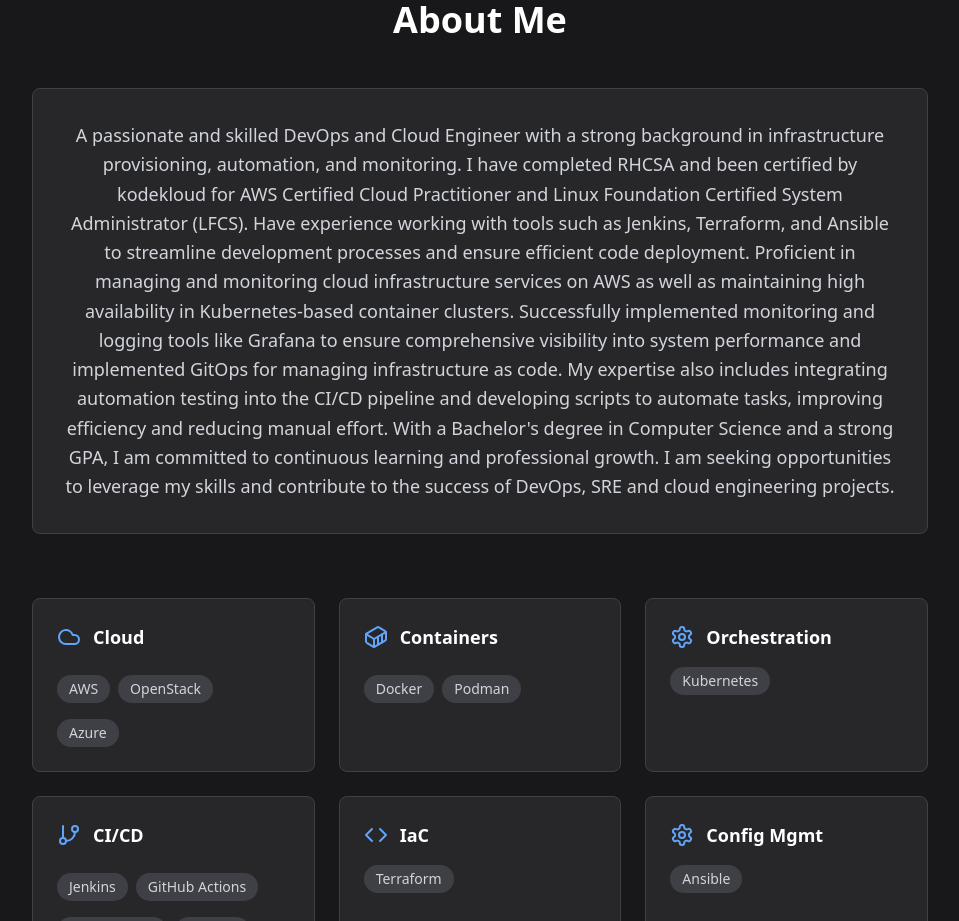
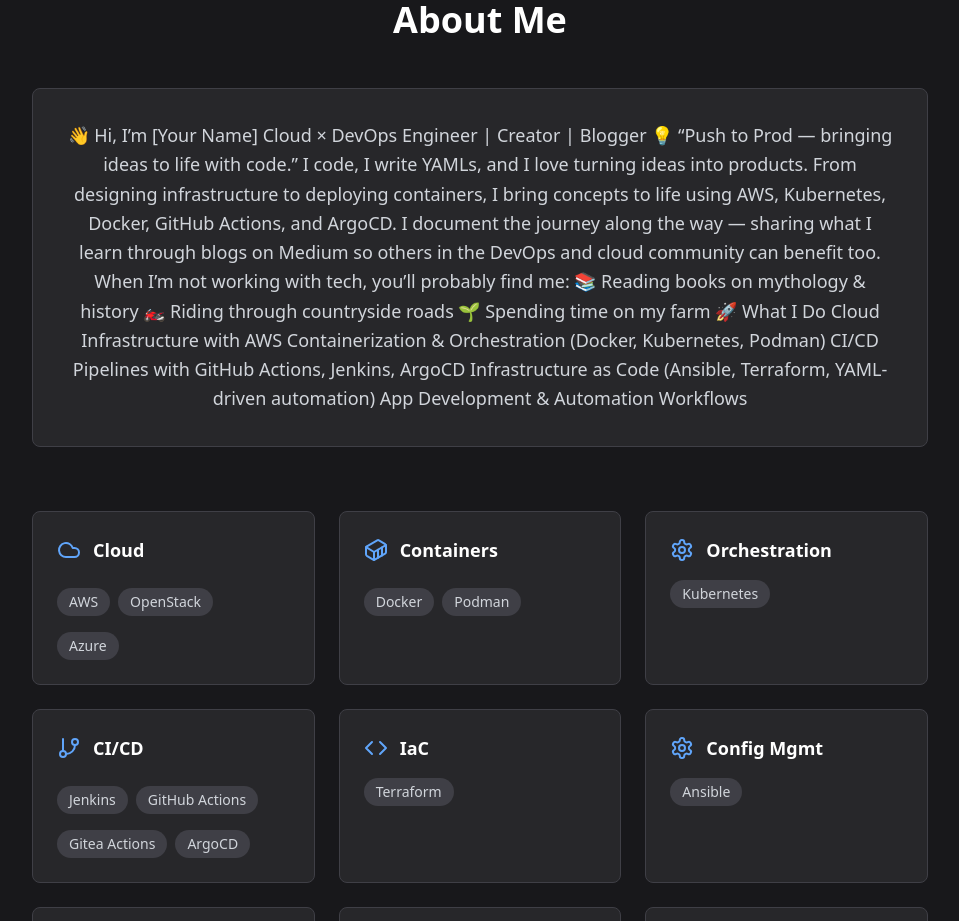
Before and after one commit to prasad3936/portfolio-bolt, a React (Vite) app: page / in a window 1280 px wide. Shown: the part 880-1801 px from the top of the page, without its empty margins (160-1119 px from the left). Built offline with nearby package versions, Linux system fonts and the light colour scheme.

Commit message:
Update About.tsx

```diff
--- a/src/components/About.tsx
+++ b/src/components/About.tsx
@@ -23,11 +23,32 @@ const About = () => {
           <div className="mb-16">
             <div className="bg-zinc-800 rounded-lg p-8 border border-zinc-700">
               <p className="text-lg text-gray-300 leading-relaxed text-center">
-                A passionate and skilled DevOps and Cloud Engineer with a strong background in infrastructure provisioning, automation, and monitoring. I have completed RHCSA and been certified by kodekloud  for AWS Certified Cloud Practitioner and Linux Foundation Certified System Administrator (LFCS).
+               👋 Hi, I’m [Your Name]
 
-Have experience working with tools such as Jenkins, Terraform, and Ansible to streamline development processes and ensure efficient code deployment. Proficient in managing and monitoring cloud infrastructure services on AWS  as well as maintaining high availability in Kubernetes-based container clusters. Successfully implemented monitoring and logging tools like  Grafana to ensure comprehensive visibility into system performance and implemented GitOps for managing infrastructure as code. My expertise also includes integrating automation testing into the CI/CD pipeline and developing scripts to automate tasks, improving efficiency and reducing manual effort.
+Cloud × DevOps Engineer | Creator | Blogger
 
-With a Bachelor's degree in Computer Science and a strong GPA, I am committed to continuous learning and professional growth. I am seeking opportunities to leverage my skills and contribute to the success of DevOps, SRE and cloud engineering projects.
+💡 “Push to Prod — bringing ideas to life with code.”
+
+I code, I write YAMLs, and I love turning ideas into products. From designing infrastructure to deploying containers, I bring concepts to life using AWS, Kubernetes, Docker, GitHub Actions, and ArgoCD.
+
+I document the journey along the way — sharing what I learn through blogs on Medium so others in the DevOps and cloud community can benefit too.
+
+When I’m not working with tech, you’ll probably find me:
+📚 Reading books on mythology & history
+🏍️ Riding through countryside roads
+🌱 Spending time on my farm
+
+🚀 What I Do
+
+Cloud Infrastructure with AWS
+
+Containerization & Orchestration (Docker, Kubernetes, Podman)
+
+CI/CD Pipelines with GitHub Actions, Jenkins, ArgoCD
+
+Infrastructure as Code (Ansible, Terraform, YAML-driven automation)
+
+App Development & Automation Workflows
               </p>
             </div>
           </div>
```
